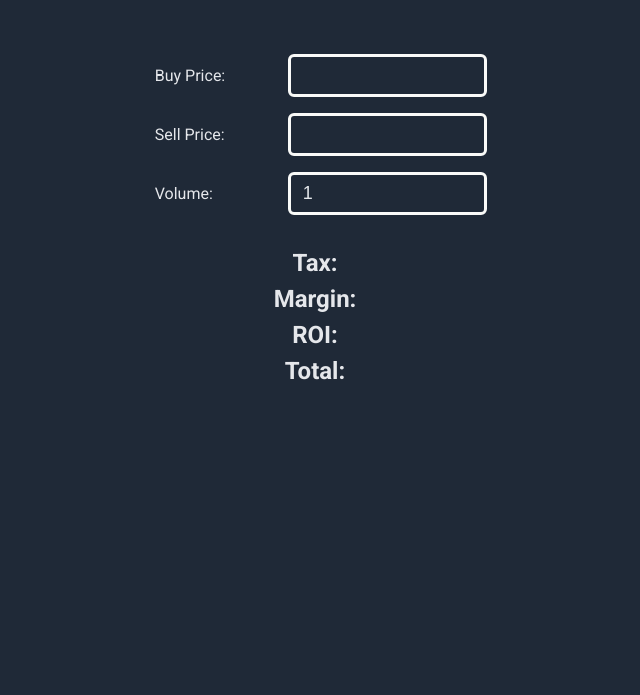
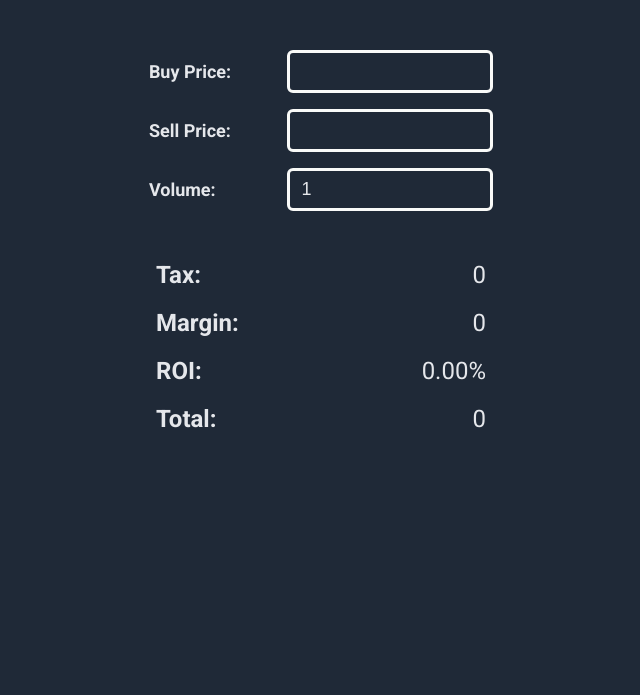
Before and after one commit to skipple/osrs-margin-calc, a plain HTML site: page index.html in a window 1280 px wide. Shown: the part 105-800 px from the top of the page, without its empty margins (319-959 px from the left). Drawn offline with Linux system fonts and the light colour scheme.

Commit message:
adjusted some additional styling
outstanding issue where output will display NaN even when there is nothing in the field. It should be doing a check, but that isn't working.

```diff
--- a/index.html
+++ b/index.html
@@ -19,40 +19,40 @@
     <div class="body container">
         <div class="input container">
             <div class="field">
-                <span class="buy text">Buy Price:</span>
+                <span class="buy input text">Buy Price:</span>
                 <input type="textbox" oninput="calculate()" id="bprice">
             </div>
 
             <div class="field">
-                <span class="sell text">Sell Price:</span>
+                <span class="sell input text">Sell Price:</span>
                 <input type="textbox" oninput="calculate()" id="sprice">
             </div>
 
             <div class="field">
-                <span class="volume text">Volume:</span>
+                <span class="volume input text">Volume:</span>
                 <input type="textbox" oninput="calculate()" id="volume" value="1">
             </div>
         </div>
 
         <div class="output container">
             <div class="field">
-                <span class="tax result text">Tax: </span>
-                <span type="textbox" id="tax_output"></span>
+                <span class="outputText">Tax: </span>
+                <span type="textbox" class="outputResult" id="tax_output">0</span>
             </div>
 
             <div class="field">
-                <span class="margin result text">Margin: </span>
-                <span type="textbox" id="margin_output"></span>
+                <span class="outputText">Margin: </span>
+                <span type="textbox" class="outputResult" id="margin_output">0</span>
             </div>
 
             <div class="field">
-                <span class="roi result text">ROI: </span>
-                <span type="textbox" id="roi_output"></span>
+                <span class="outputText">ROI: </span>
+                <span type="textbox" class="outputResult" id="roi_output">0.00%</span>
             </div>
 
             <div class="field">
-                <span class="margin result text">Total: </span>
-                <span type="textbox" id="total_output"></span>
+                <span class="outputText">Total: </span>
+                <span type="textbox" class="outputResult" id="total_output">0</span>
             </div>
         </div>
     </div>
--- a/javascript.js
+++ b/javascript.js
@@ -35,7 +35,7 @@ function calculate()
     sell_price = parceLetter(document.getElementById("sprice").value);
     volume = parceLetter(document.getElementById("volume").value);
 
-    if(buy_price !== "" && sell_price !== ""){
+    if(buy_price.length !== 0 && sell_price.length !== 0){
         tax = calculateTax(sell_price);
         margin = calculateMargin(buy_price, sell_price);
         total = margin * volume;
--- a/style.css
+++ b/style.css
@@ -1,14 +1,15 @@
 body {
-    margin: 0;
     font-family: 'Roboto', sans-serif;
     background-color: #1F2937;
+    min-width: 400px;
 }
 
 
 .header{
     color: #F9FAF8;
     font-weight: 900;
-    margin: 24px;
+    margin: 12px;
+    font-size: 20px;
     display: flex;
     align-items: center;
     justify-content: center;
@@ -30,17 +31,11 @@ body {
 }
 
 .input{
-
+    font-weight: bold;
+    font-size: large;
 }
 
-.output{
-    display: flex;
-    align-items: center;
-    flex-direction: column;
-    justify-content: center;
-    margin-top: 20px;
-    font-size: x-large;
-}
+
 
 .field{
     display: flex;
@@ -70,7 +65,21 @@ span[type=textbox] {
     margin: 6px;
 }
 
-.result{
+.output{
+    display: flex;
+    flex-direction: column;
+    justify-content: space-around;
+    margin-top: 30px;
+    font-size: x-large;
+    min-width: 350px;
+}
+
+.outputText{
     font-weight: bold;
     min-width: 20px;
+    margin: 6px;
 }
+
+.outputResult{
+
+}
```
